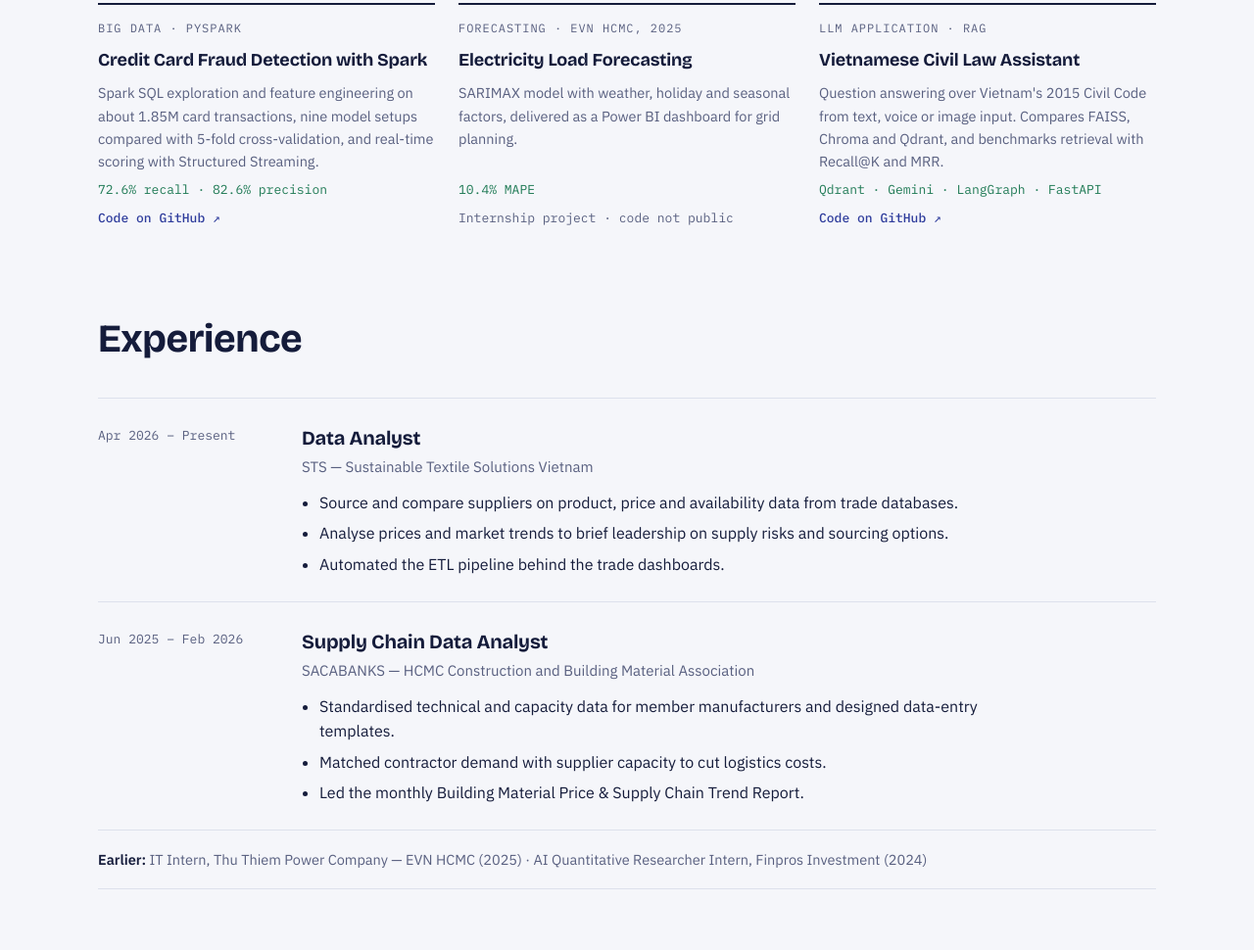
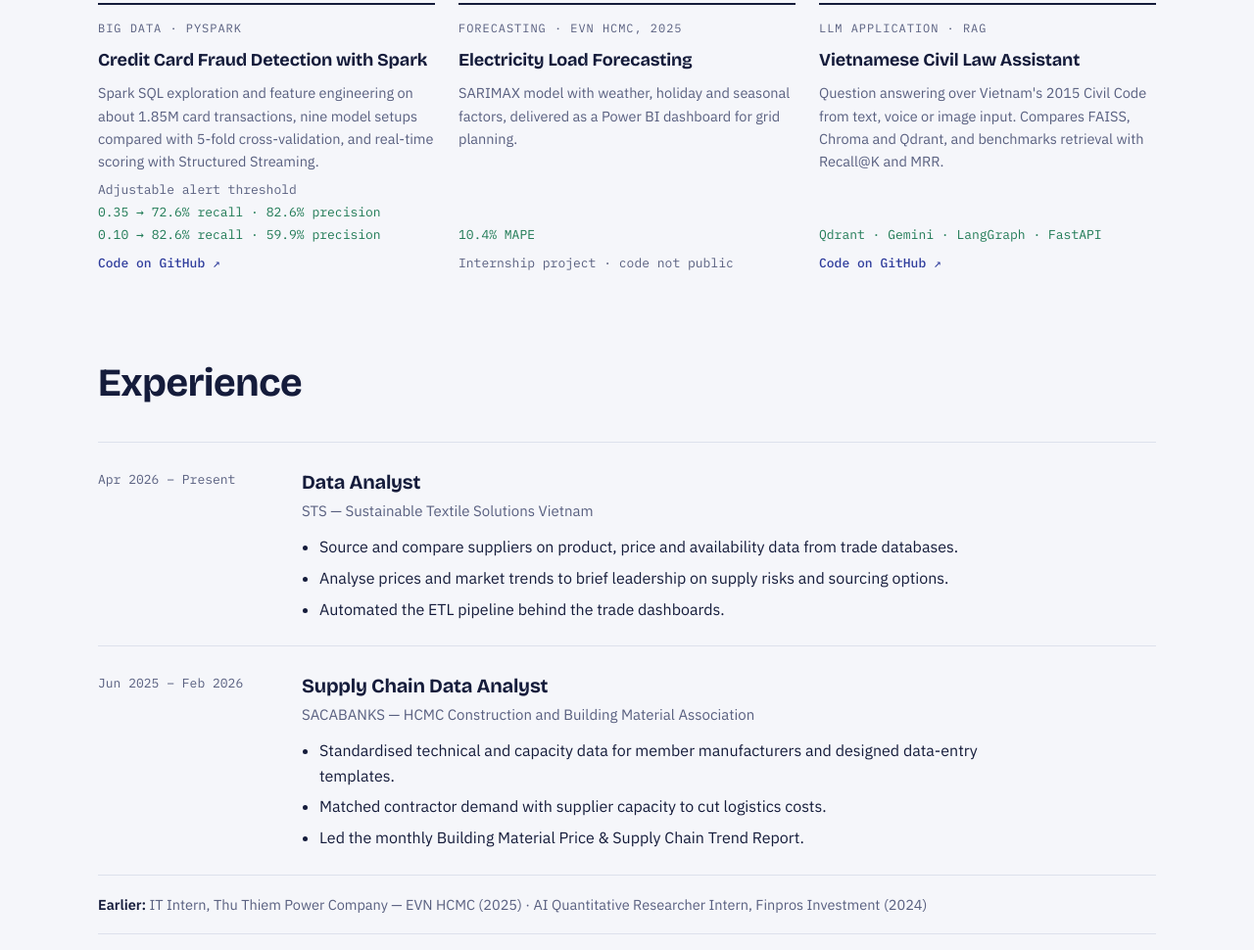
Before and after one commit to HuyBui1304/HuyBui1304.github.io, a plain HTML site: page index.html in a window 1280 px wide. Shown: the part 8396-9366 px from the top of the page at 98% size. Drawn offline with nearby package versions, Linux system fonts and the light colour scheme.

Commit message:
Show both alert thresholds on the fraud detection card
The card now lists the final model at two alert thresholds, 0.35
(72.6% recall, 82.6% precision) and 0.10 (82.6% recall, 59.9%
precision), under an "Adjustable alert threshold" heading, so readers
see that lowering the threshold catches more fraud at the cost of more
false alarms. Figures are the test-set results in training.ipynb.

Co-Authored-By: Claude Opus 5.5 <noreply@anthropic.com>
Claude-Session: https://claude.ai/code/session_012QcR2u53qLGJNwxHhfQpfe

```diff
--- a/index.html
+++ b/index.html
@@ -145,6 +145,9 @@ section{padding-block:72px 8px}
 .cards h3{font-size:18px;font-weight:700}
 .cards p{font-size:14.5px;color:var(--muted)}
 .cards .metric{font-family:var(--f-mono);font-size:13px;color:var(--good)}
+.cards .thresholds{display:grid;gap:2px}
+.cards .thresholds span:first-child{color:var(--muted)}
+.cards .thresholds span+span{padding-left:7ch;text-indent:-7ch}
 .cards .private{font-family:var(--f-mono);font-size:13px;color:var(--muted)}
 @media (max-width:860px){.cards{grid-template-columns:1fr}}
 
@@ -449,7 +452,11 @@ dialog#lb #lbclose{font:500 14px var(--f-body);color:#fff;background:rgba(255,25
       <span class="label">Big data · PySpark</span>
       <h3>Credit Card Fraud Detection with Spark</h3>
       <p>Spark SQL exploration and feature engineering on about 1.85M card transactions, nine model setups compared with 5-fold cross-validation, and real-time scoring with Structured Streaming.</p>
-      <span class="metric">72.6% recall · 82.6% precision</span>
+      <div class="metric thresholds">
+        <span>Adjustable alert threshold</span>
+        <span>0.35 → 72.6%&nbsp;recall · 82.6%&nbsp;precision</span>
+        <span>0.10 → 82.6%&nbsp;recall · 59.9%&nbsp;precision</span>
+      </div>
       <a class="repo" href="https://github.com/HuyBui1304/Spark-fraud-detection" target="_blank" rel="noopener">Code on GitHub ↗</a>
     </article>
     <article>
```
